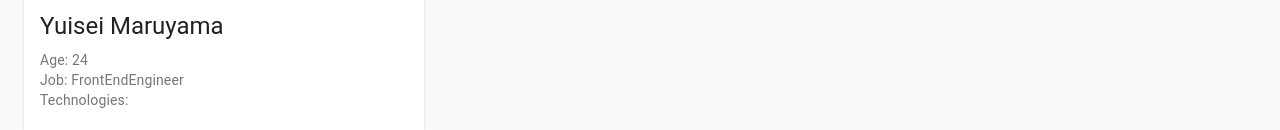
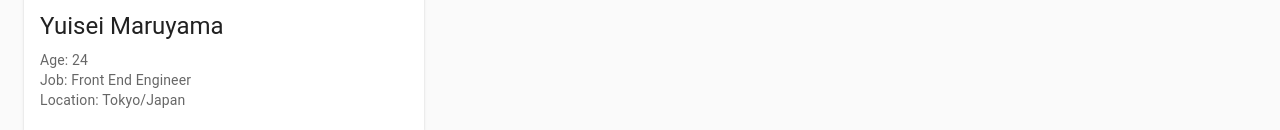
Before and after one commit to Yuisei-Maruyama/MyPortfolio, a React (Create React App) app: page / in a window 1280 px wide. Shown: the part 821-951 px from the top of the page. Built offline with nearby package versions, Linux system fonts and the light colour scheme; no server answers.

Commit message:
update: Profileカードの修正

```diff
--- a/src/components/ProfileCard/ProfileCard.tsx
+++ b/src/components/ProfileCard/ProfileCard.tsx
@@ -1,10 +1,10 @@
 import React from 'react'
-import { Card, CardContent, CardMedia, Typography } from '@material-ui/core'
+import { Card, CardContent, CardMedia, Typography } from '@mui/material'
 
 const ProfileCard: React.FC = () => {
   return (
     <Card style={{ maxWidth: 400 }}>
-      <CardMedia component="img" image="assets/Profile.jpg" title="Contemplative Reptile" />
+      <CardMedia component="img" image="assets/Profile.jpg" />
       <CardContent>
         <Typography gutterBottom variant="h5" component="div">
           Yuisei Maruyama
@@ -13,10 +13,10 @@ const ProfileCard: React.FC = () => {
           Age: 24
         </Typography>
         <Typography variant="body2" color="textSecondary">
-          Job: FrontEndEngineer
+          Job: Front End Engineer
         </Typography>
         <Typography component={'div'} variant="body2" color="textSecondary">
-          Technologies:
+          Location: Tokyo/Japan
         </Typography>
       </CardContent>
     </Card>
```
